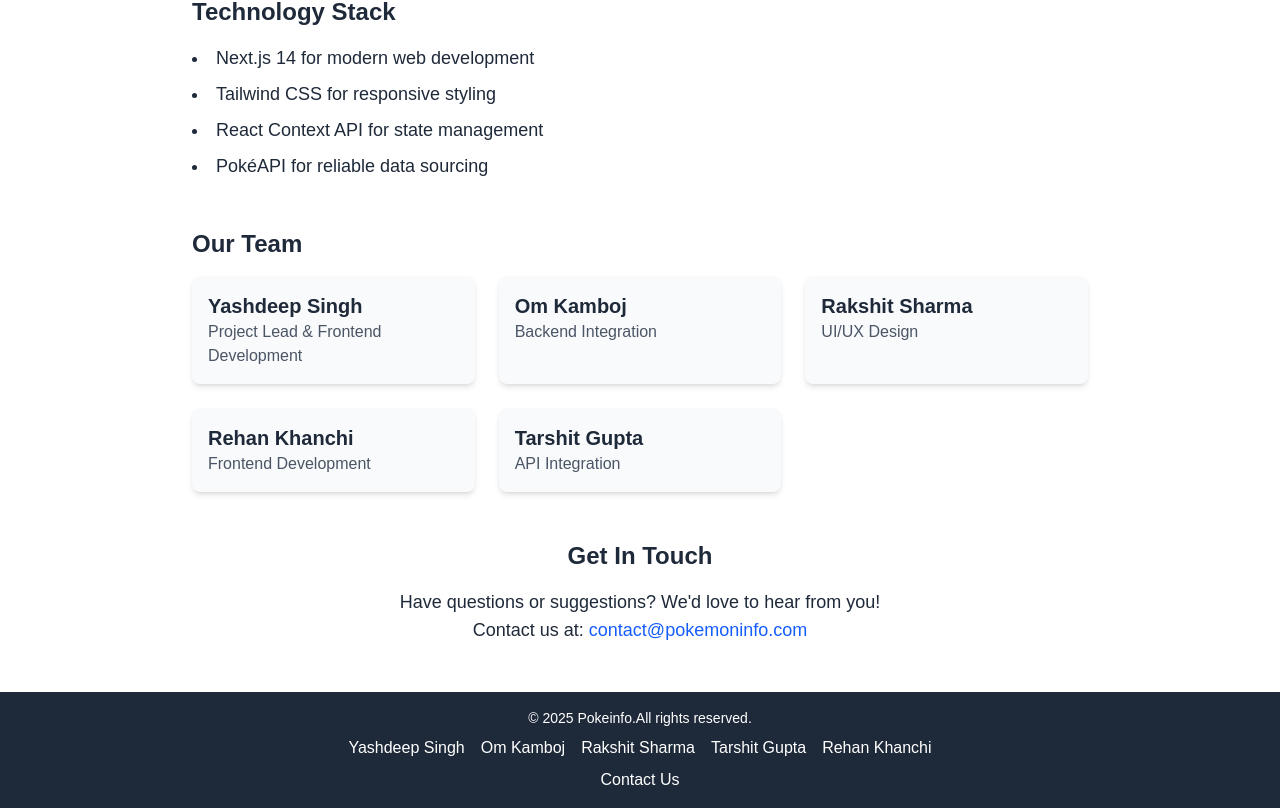
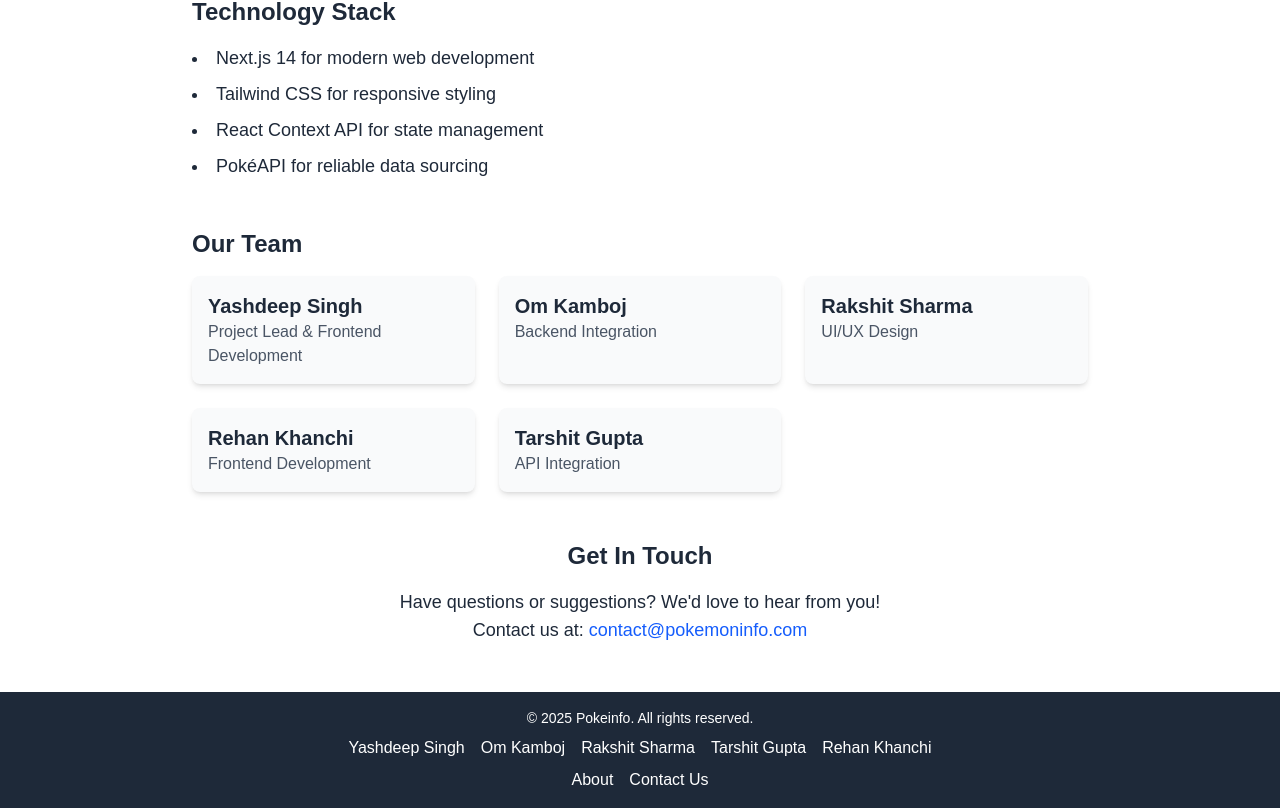
Before and after one commit to yashdeepsingh-2006/pokemoninfo, a Next.js app: page /direct/about in a window 1280 px wide. Shown: the part 653-1461 px from the top of the page. Built offline with nearby package versions, Linux system fonts and the light colour scheme.

Commit message:
bugs fixed

```diff
--- a/src/app/components/Footer.js
+++ b/src/app/components/Footer.js
@@ -3,13 +3,14 @@
 "use client"
 
 import React from 'react';
+import Link from 'next/link';
 
 export default function Footer() {
   return (
     <footer className="bg-gray-800 text-white py-4">
       <div className="container mx-auto text-center">
         <p className="text-sm">
-          &copy; {new Date().getFullYear()} Pokeinfo.All rights reserved.
+          &copy; {new Date().getFullYear()} Pokeinfo. All rights reserved.
         </p>
         <div className="flex justify-center space-x-4 mt-2">
           <a href="https://github.com/yashdeepsingh2006" className="hover:text-gray-400">Yashdeep Singh</a>
@@ -18,10 +19,11 @@ export default function Footer() {
           <a href="https://github.com/Tarshit-Gupta" className="hover:text-gray-400">Tarshit Gupta</a>
           <a href="https://github.com/rehankhanchi" className="hover:text-gray-400">Rehan Khanchi</a>
         </div>
-        <div className="mt-2">
-          <a href="direct/contact" className="hover:text-gray-400">Contact Us</a>
+        <div className="mt-2 space-x-4">
+          <Link href="/direct/about" className="hover:text-gray-400">About</Link>
+          <Link href="/direct/contact" className="hover:text-gray-400">Contact Us</Link>
         </div>
       </div>
     </footer>
-  );
+  );
 }
--- a/src/app/direct/about/page.js
+++ b/src/app/direct/about/page.js
@@ -52,7 +52,7 @@ export default function About() {
         <section className="text-center mt-12">
           <h2 className="text-2xl font-semibold mb-4">Get In Touch</h2>
           <p className="text-lg">
-            Have questions or suggestions? We'd love to hear from you!<br />
+            Have questions or suggestions? We&apos;d love to hear from you!<br />
             Contact us at: <a href="mailto:contact@pokemoninfo.com" className="text-blue-600 hover:underline">
               contact@pokemoninfo.com
             </a>
--- a/src/app/direct/contact/page.js
+++ b/src/app/direct/contact/page.js
@@ -14,9 +14,8 @@ export default function Contact() {
     e.preventDefault();
     setStatus('sending');
 
-    // Here you would typically send the data to your backend
+    // Simulate API call (replace with actual backend integration if needed)
     try {
-      // Simulate API call
       await new Promise(resolve => setTimeout(resolve, 1000));
       setStatus('success');
       setFormData({ name: '', email: '', message: '' });
@@ -38,7 +37,7 @@ export default function Contact() {
         <div className="text-center mb-8">
           <h2 className="text-3xl font-extrabold text-gray-900">Contact Us</h2>
           <p className="mt-2 text-sm text-gray-600">
-            Have questions about Pokémon Info? We'd love to hear from you.
+            Have questions about Pokémon Info? We&apos;d love to hear from you.
           </p>
         </div>
 
```
